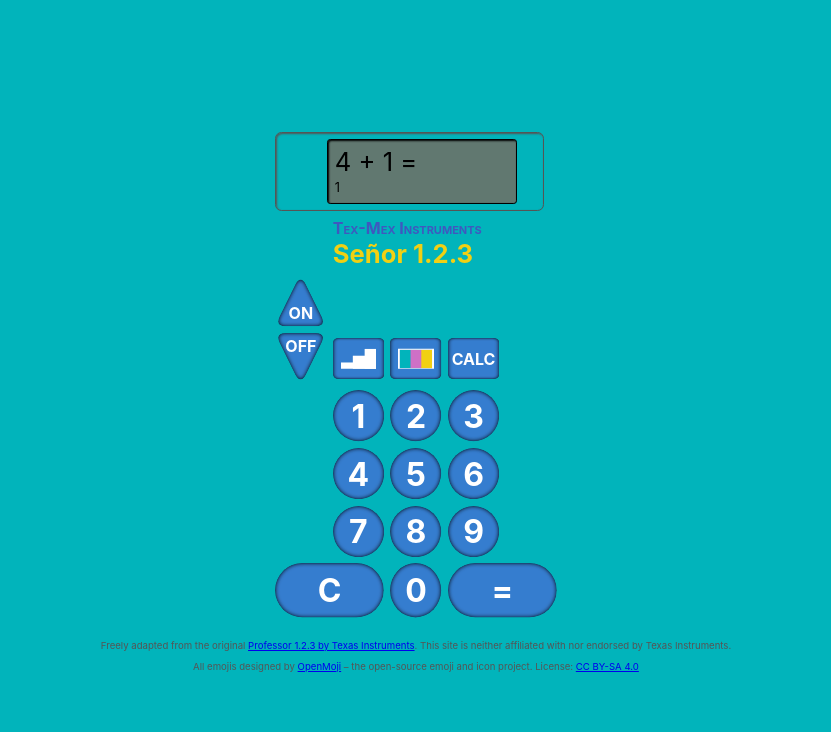
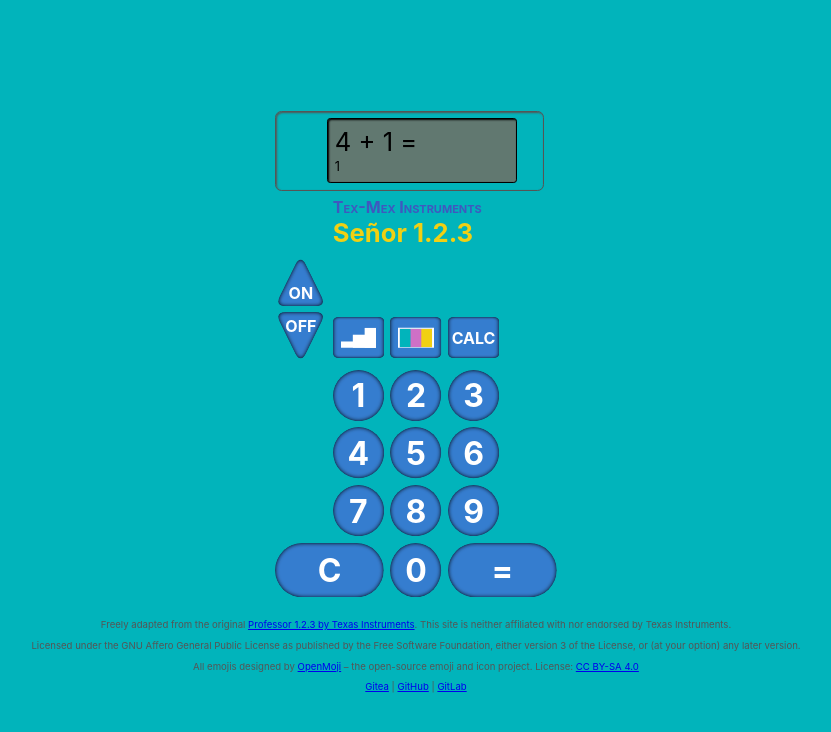
Before and after one commit to Johennes/senor-123, a React (Create React App) app: page / in a window 1280 px wide. Shown: the top 732 px of the page, without its empty margins (224-1055 px from the left). Built offline with nearby package versions, Linux system fonts and the light colour scheme.

Commit message:
Add license and source links

```diff
--- a/src/Calculator.js
+++ b/src/Calculator.js
@@ -174,7 +174,13 @@
             Freely adapted from the original <a href="http://www.datamath.org/Edu/MathToGo123.htm">Professor 1.2.3 by Texas Instruments</a>. This site is neither affiliated with nor endorsed by Texas Instruments.
           </div>
           <div>
+            Licensed under the GNU Affero General Public License as published by the Free Software Foundation, either version 3 of the License, or (at your option) any later version.
+          </div>
+          <div>
             All emojis designed by <a href="https://openmoji.org/" rel="nofollow">OpenMoji</a> – the open-source emoji and icon project. License: <a href="https://creativecommons.org/licenses/by-sa/4.0/#" rel="nofollow">CC BY-SA 4.0</a>
+          </div>
+          <div>
+            <a href="https://nosuchdomain.mooo.com/git/doc/senor-123">Gitea</a> | <a href="https://github.com/johennes/senor-123">GitHub</a> | <a href="https://gitlab.com/cherrypicker/senor-123">GitLab</a>
           </div>
         </footer>
       </div>
```
